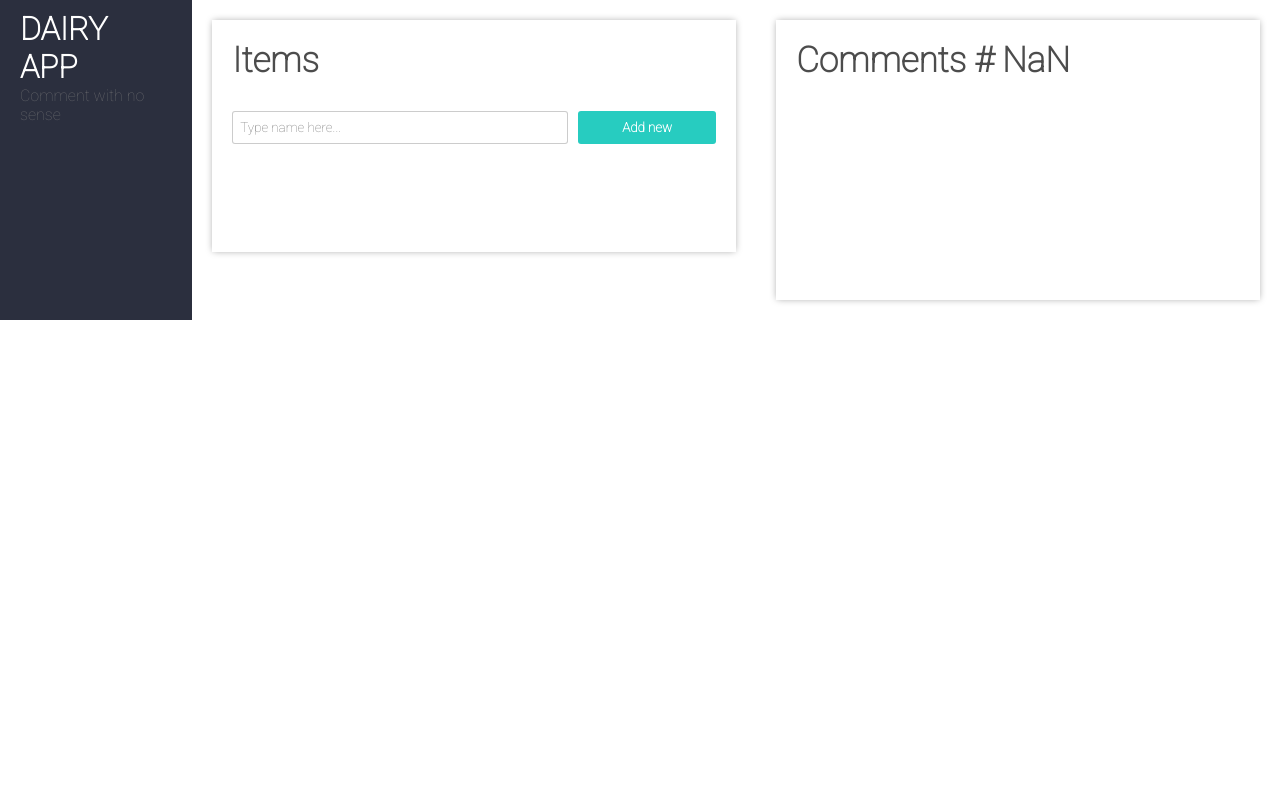
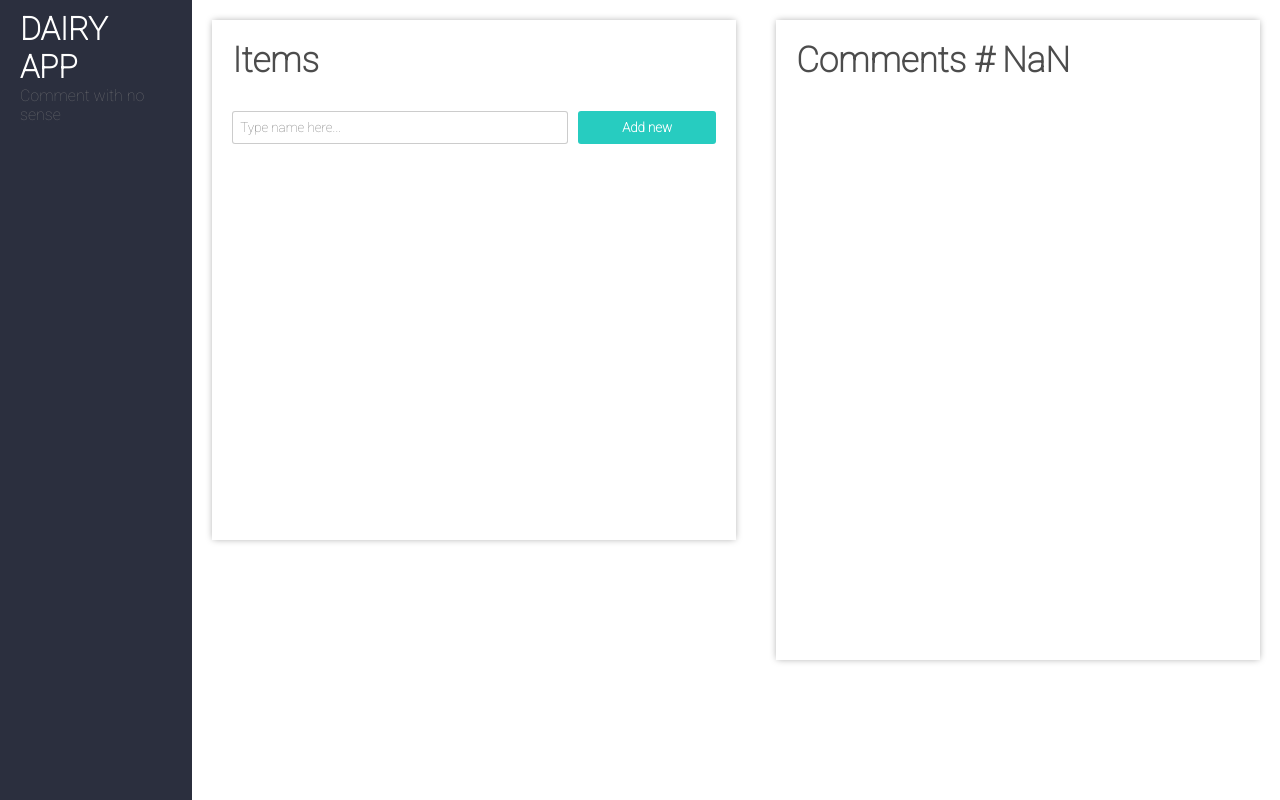
Before and after one commit to andriy-muhayliv/diary, a React (Create React App) app: page / in a window 1280 px wide. Built offline with nearby package versions, Linux system fonts and the light colour scheme.

Commit message:
work with styles hidden scroll

```diff
--- a/src/App.module.css
+++ b/src/App.module.css
@@ -9,6 +9,7 @@
 .app {
   display: flex;
   overflow: hidden;
+  height: 100vh;
 }
 
 .left {
@@ -19,6 +20,8 @@
   position: relative;
   top: 0;
   bottom: 0;
+  overflow: hidden;
+  height: 100vh;
 }
 
 .text {
--- a/src/Component/Comments/Comments.jsx
+++ b/src/Component/Comments/Comments.jsx
@@ -40,7 +40,7 @@ const Comments = (props) => {
                 <h2>Comments # {props.index + 1}</h2>
                 {props.comments ? props.comments.map((i, index) => (<p key={index}>{i}</p>)) : null}
             </div>
-            <div>
+            <div style={{ display: 'flex', justifyContent: 'center' }}>
                 {props.data ? (<input onChange={value} value={commentValue} />) : null}
             </div>
         </div>
--- a/src/Component/Comments/Comments.module.css
+++ b/src/Component/Comments/Comments.module.css
@@ -1,9 +1,15 @@
 .box {
   width: 100%;
+  height: 80vh;
   margin: 20px;
   -webkit-box-shadow: 0px 0px 7px -1px rgba(0, 0, 0, 0.37);
   -moz-box-shadow: 0px 0px 7px -1px rgba(0, 0, 0, 0.37);
   box-shadow: 0px 0px 7px -1px rgba(0, 0, 0, 0.37);
+}
+
+.content {
+  overflow-y: scroll;
+  height: 60vh;
 }
 .content h2 {
   margin: 20px 0 30px 20px;
@@ -21,6 +27,9 @@
 
 .box input {
   width: 90%;
-  margin-top: 20px;
+  margin-top: 30px;
   height: 100px;
 }
+::-webkit-scrollbar {
+  width: 0;
+}
```
